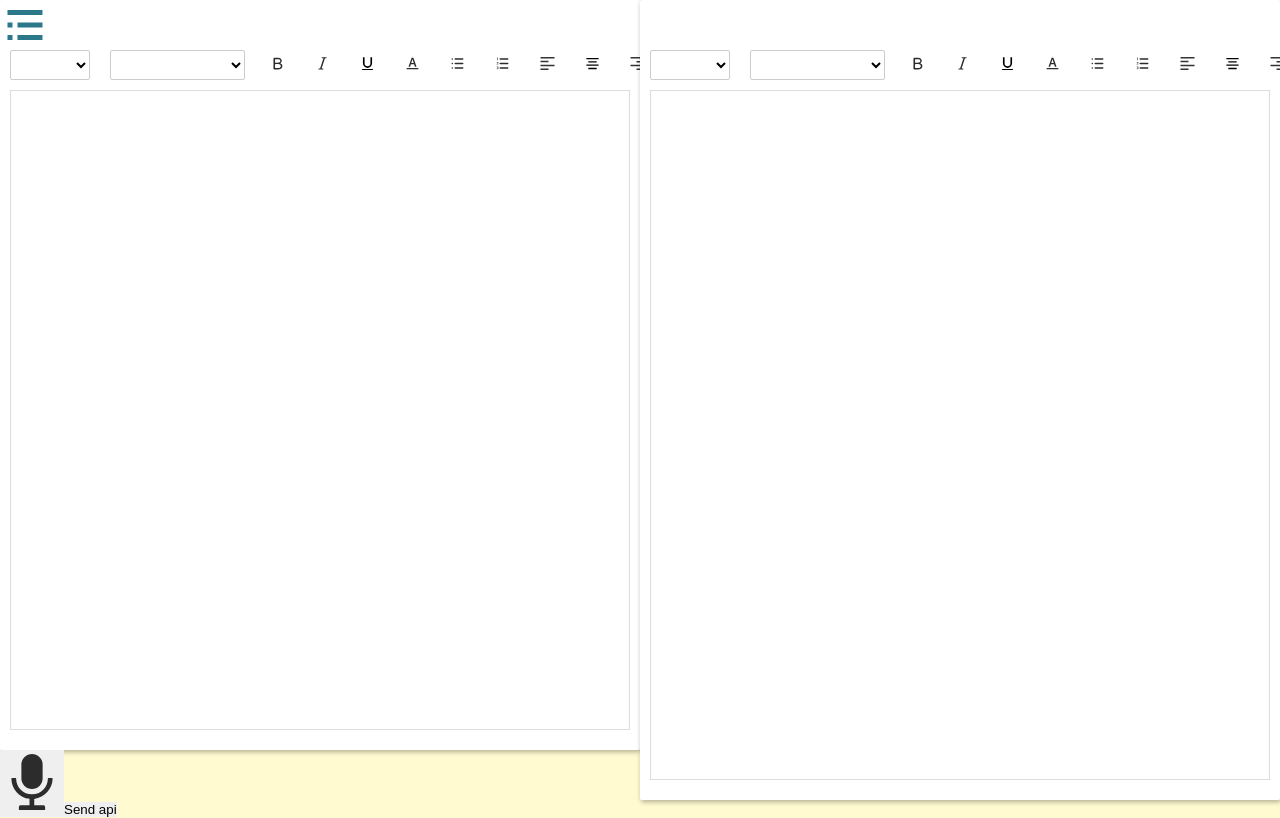
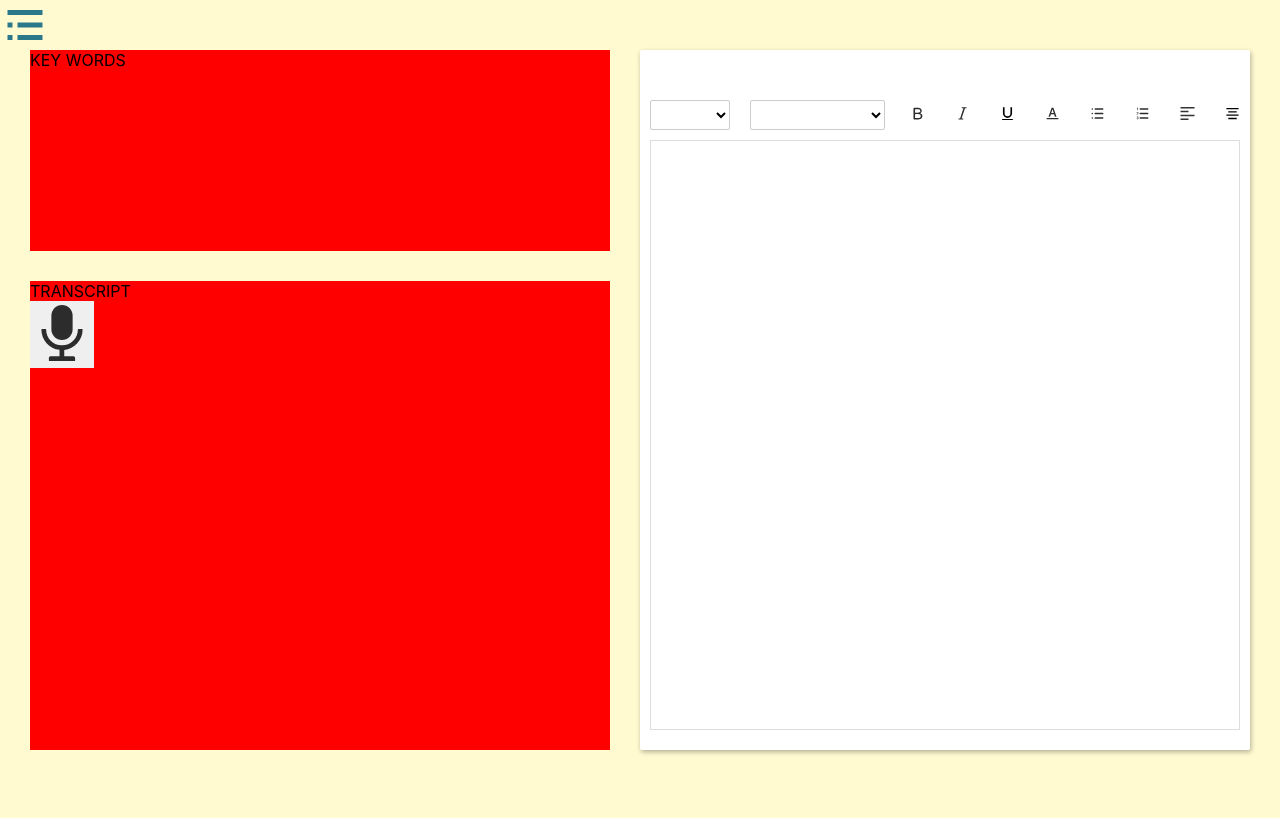
Before and after one commit to YHX6/SOAP.AI, a React (Create React App) app in the folder frontend/: page /diagnois in a window 1280 px wide. Built offline with nearby package versions, Linux system fonts and the light colour scheme.

Commit message:
update layeout

```diff
--- a/frontend/src/assets/css/diagnois.css
+++ b/frontend/src/assets/css/diagnois.css
@@ -4,18 +4,43 @@
 
     display: flex;
     flex-direction: row;
+    padding: 50px 30px;
+    gap: 30px;
 }
 .diagnois-page-left{
     width: 50%;
-    height: calc(100% - 50px);
+    height: 100%;
+
+    display: flex;
+    flex-direction: column;
+    gap: 30px;
 }
 
+/************************* key words  ********************/
+.diagnois-page-left-top{
+    background-color: red;
+    height: 30%;
+}
+
+
+
+
+/************************* key transcripts  ********************/
+
+.diagnois-page-left-bottom{
+    background-color: red;
+    height: 70%;
+}
+
+
+
+
+/************************* words editor  ********************/
 .diagnois-page-right{
     width: 50%;
     height: 100%;
 }
 
-
 .audio-btns{
     height: 50px;
 }
--- a/frontend/src/pages/DiagnoisPage.jsx
+++ b/frontend/src/pages/DiagnoisPage.jsx
@@ -40,15 +40,22 @@ function DiagnosisPage() {
         <div className="main">
             <div className="diagnois-page">
                 <div className="diagnois-page-left">
-                    <MyEditor  showTools={true}  ref={editor_1_Ref}></MyEditor>
+                    {/*  key words  component*/}
+                    <di className="diagnois-page-left-top">
+                        KEY WORDS
+                    </di>
 
-                    <div className="audio-btns">
-                        <SpeechButton onTranscript={handleTranscript}></SpeechButton>
-                        {/* <SpeechButton></SpeechButton> */}
-                        {/* <span>{`Transcript: ${transcript}`}</span> */}
 
-                        <button onClick={sampleAPIRequest}> Send api</button>
+                    {/* transcription conponent */}
+                    <div className="diagnois-page-left-bottom">
+                        TRANSCRIPT
+
+
+                        <div className="audio-btns">
+                            <SpeechButton onTranscript={handleTranscript}></SpeechButton>
+                        </div>
                     </div>
+
                 </div>
 
                 <div className="diagnois-page-right">
```
Also changed, not shown: 1 other file (tests, documents, lock files or other folders).
